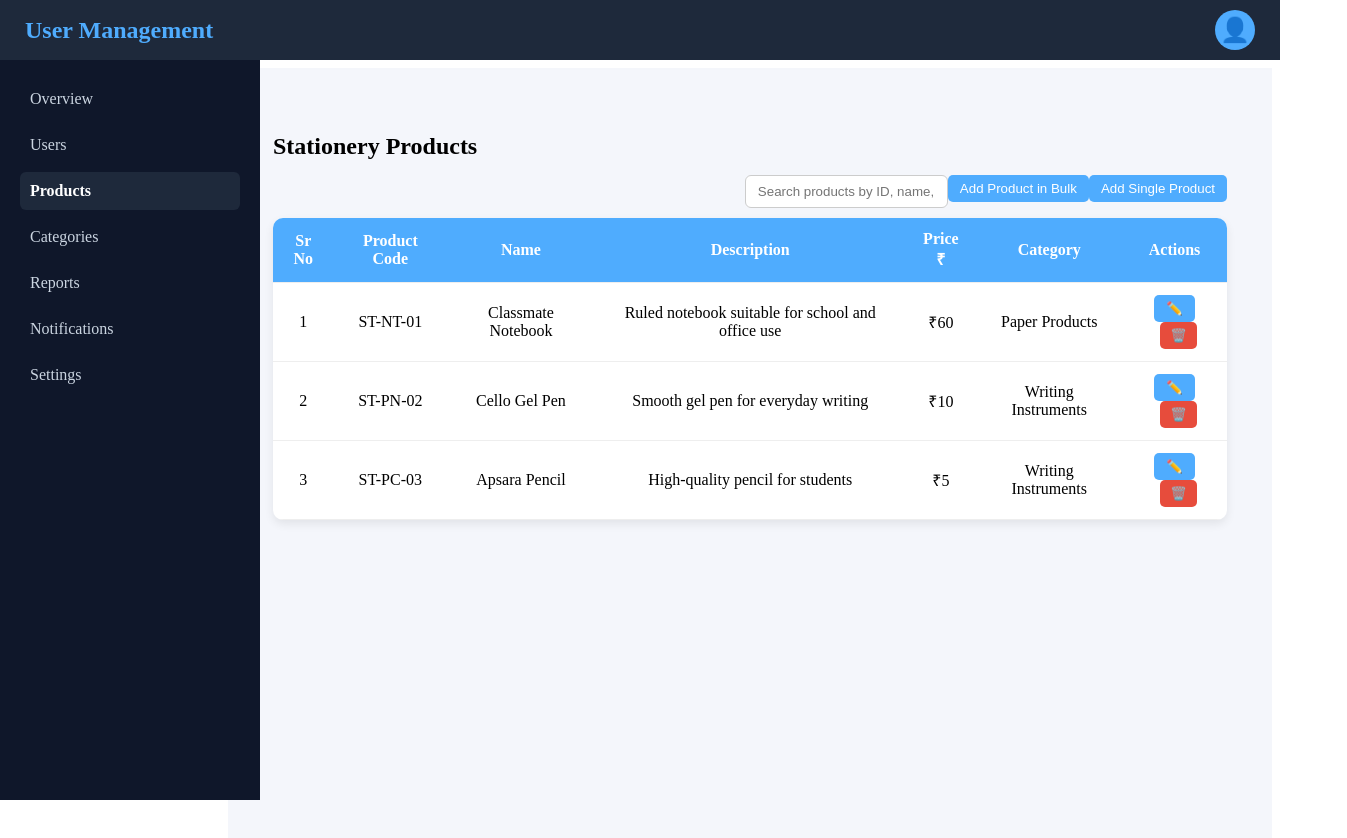
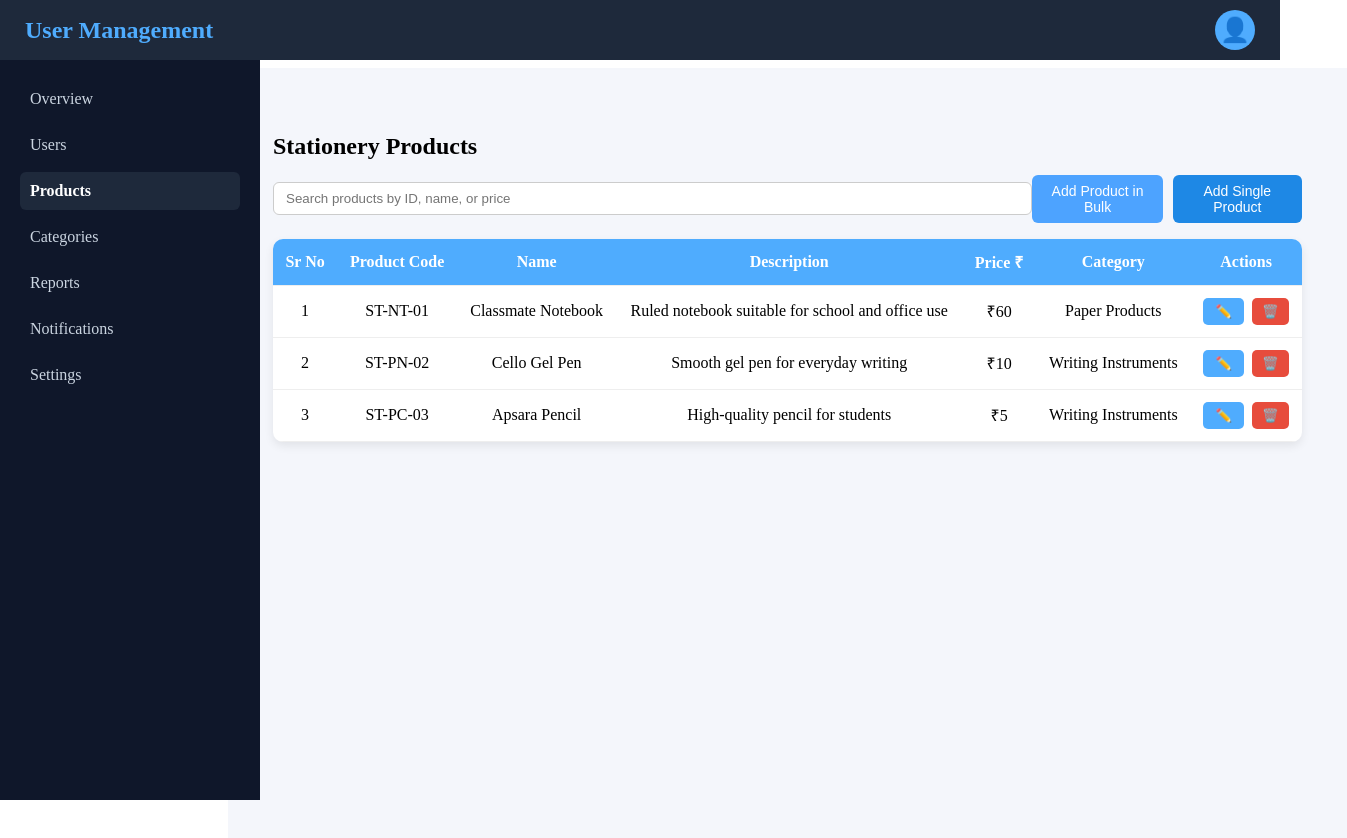
Before and after one commit to Pooja-CodeHub/Dashboard, a React (Vite) app: page /products in a window 1280 px wide. Shown: the top 838 px of the page, 1347 px wide, since content can reach past the window. Built offline with nearby package versions, Linux system fonts and the light colour scheme.

Commit message:
Fix btn alignment --Uday.

```diff
--- a/src/styles/products.css
+++ b/src/styles/products.css
@@ -117,3 +117,49 @@
   background: #ccc;
   cursor: not-allowed;
 }
+.top-bar {
+  display: flex;
+  justify-content: space-between;
+  align-items: center;
+  margin-bottom: 16px;
+}
+
+/* Search input */
+.top-bar input {
+  width: 840px;
+  padding: 8px 12px;
+  border: 1px solid #ccc;
+  border-radius: 6px;
+  outline: none;
+}
+
+/* Right side buttons */
+.action-buttons {
+  display: flex;
+  gap: 10px;
+}
+
+/* Buttons */
+.bulk-btn,
+.add-btn {
+  padding: 8px 14px;
+  border: none;
+  border-radius: 6px;
+  font-size: 14px;
+  cursor: pointer;
+}
+
+.bulk-btn {
+  background-color: #4da3ff;
+  color: #fff;
+}
+
+.add-btn {
+  background-color: #1e88e5;
+  color: #fff;
+}
+
+.bulk-btn:hover,
+.add-btn:hover {
+  opacity: 0.9;
+}
```
